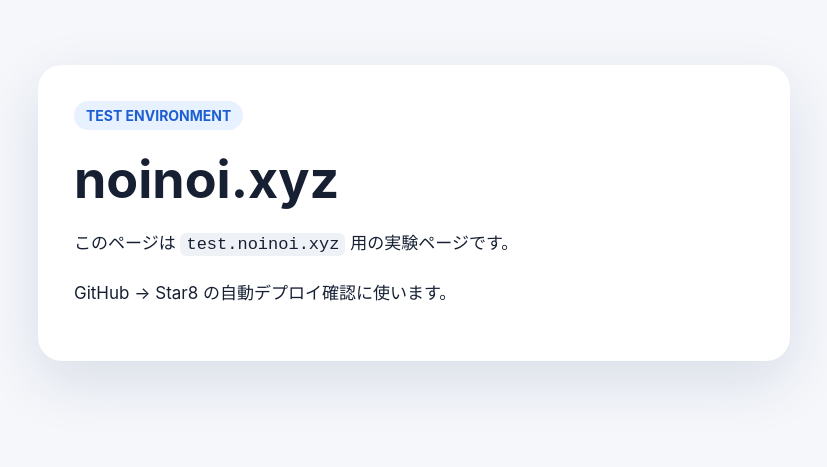
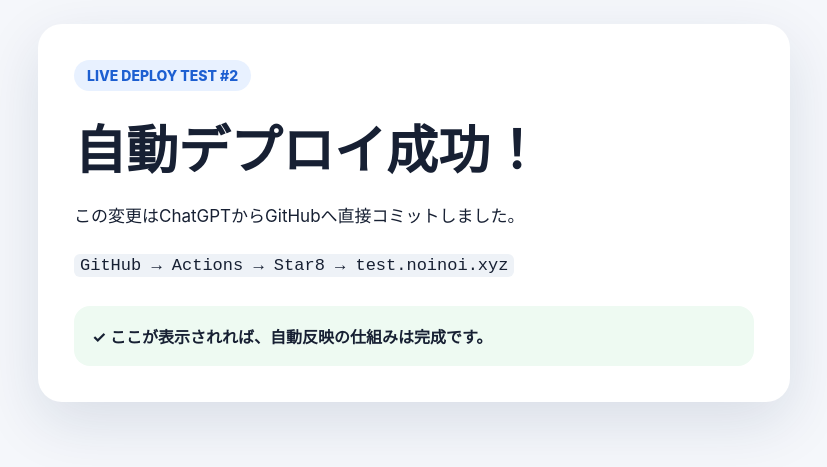
Before and after one commit to katsuyuki38/test, a plain HTML site: page index.html in a window 1280 px wide. Shown: the part 187-654 px from the top of the page, without its empty margins (226-1053 px from the left). Drawn offline with Linux system fonts and the light colour scheme.

Commit message:
Update test page to verify automatic deployment

```diff
--- a/index.html
+++ b/index.html
@@ -3,19 +3,21 @@
 <head>
   <meta charset="utf-8">
   <meta name="viewport" content="width=device-width, initial-scale=1">
-  <title>noinoi.xyz TEST</title>
+  <title>noinoi.xyz 自動デプロイ成功</title>
   <style>
     :root { color-scheme: light dark; }
     body { margin: 0; font-family: -apple-system, BlinkMacSystemFont, "Segoe UI", sans-serif; background: #f5f7fb; color: #172033; }
     main { min-height: 100vh; display: grid; place-items: center; padding: 24px; box-sizing: border-box; }
     .card { width: min(680px, 100%); background: #fff; border-radius: 24px; padding: 36px; box-shadow: 0 20px 60px rgba(20, 40, 80, .12); }
-    .badge { display: inline-block; padding: 6px 12px; border-radius: 999px; background: #e8f1ff; color: #1d5fd1; font-weight: 700; font-size: 14px; }
+    .badge { display: inline-block; padding: 7px 13px; border-radius: 999px; background: #e8f1ff; color: #1d5fd1; font-weight: 800; font-size: 14px; }
     h1 { margin: 18px 0 10px; font-size: clamp(30px, 7vw, 52px); }
     p { line-height: 1.8; font-size: 17px; }
+    .ok { margin-top: 24px; padding: 18px; border-radius: 16px; background: #eefaf2; font-weight: 700; }
     code { background: #eef2f7; padding: 2px 6px; border-radius: 6px; }
     @media (prefers-color-scheme: dark) {
       body { background: #10131a; color: #eef2f7; }
       .card { background: #181d27; }
+      .ok { background: #173322; }
       code { background: #252c3a; }
     }
   </style>
@@ -23,10 +25,11 @@
 <body>
   <main>
     <section class="card">
-      <span class="badge">TEST ENVIRONMENT</span>
-      <h1>noinoi.xyz</h1>
-      <p>このページは <code>test.noinoi.xyz</code> 用の実験ページです。</p>
-      <p>GitHub → Star8 の自動デプロイ確認に使います。</p>
+      <span class="badge">LIVE DEPLOY TEST #2</span>
+      <h1>自動デプロイ成功！</h1>
+      <p>この変更はChatGPTからGitHubへ直接コミットしました。</p>
+      <p><code>GitHub → Actions → Star8 → test.noinoi.xyz</code></p>
+      <div class="ok">✓ ここが表示されれば、自動反映の仕組みは完成です。</div>
     </section>
   </main>
 </body>
```
